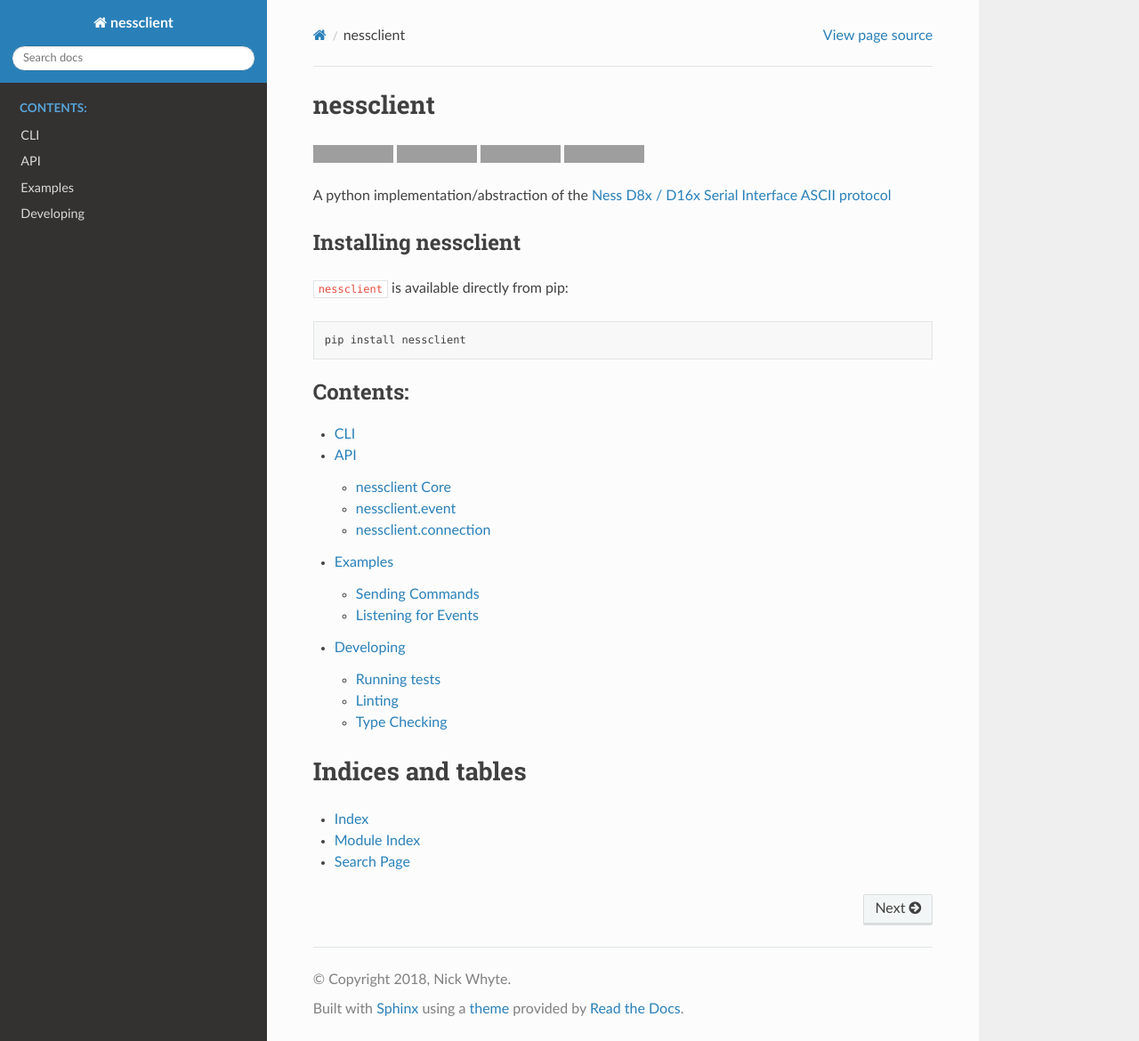
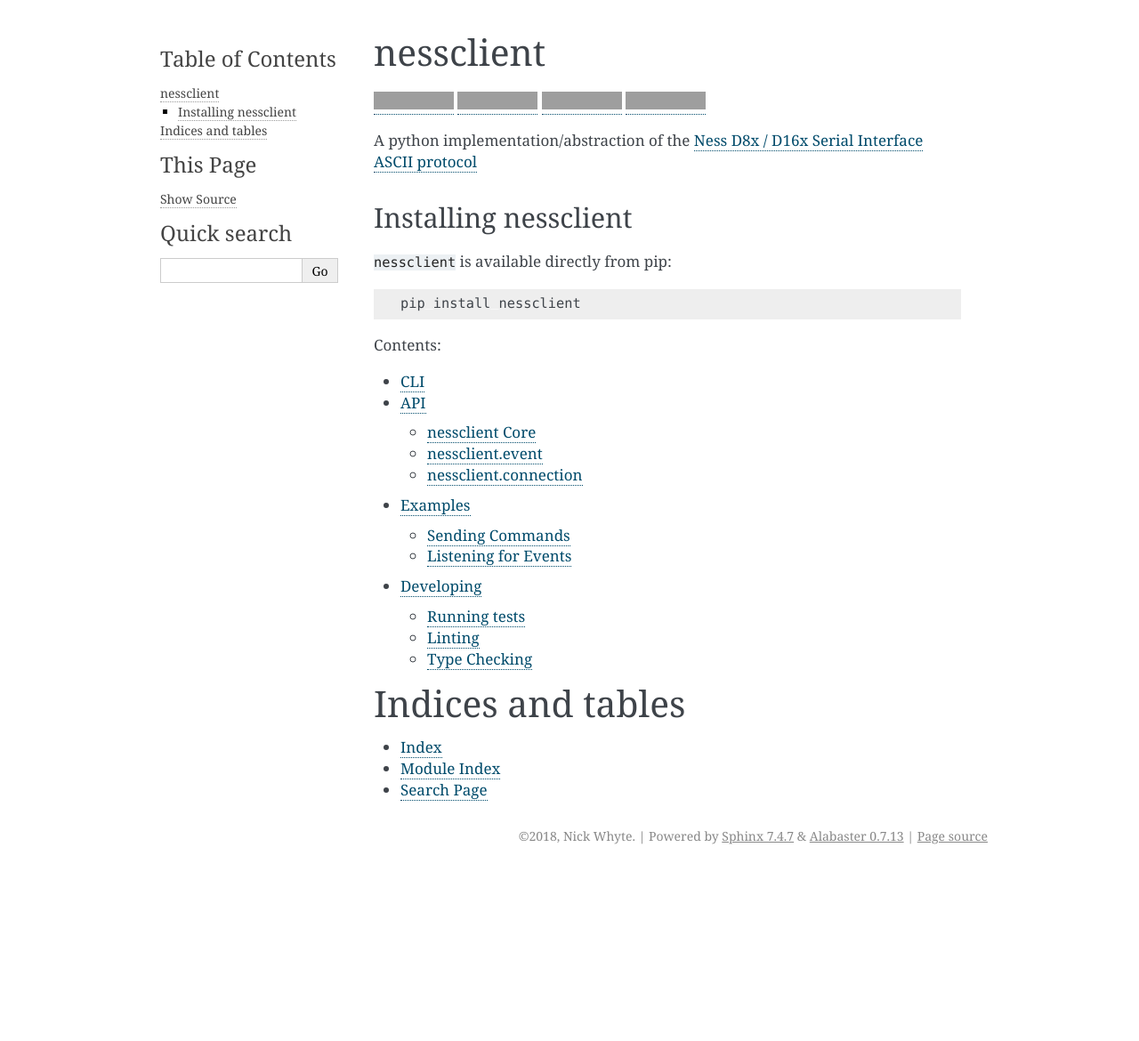
Before and after one commit to nickw444/nessclient, a Sphinx documentation site: the page built from docs/index.md, in a window 1280 px wide and 1170 px high. Shown: the whole window at 89% size. Built offline with Sphinx 7.4.7, drawn with Linux system fonts in a browser that asks for light colours; grey boxes are pictures that could not be loaded.

Commit message:
docs: update alabaster theme

```diff
--- a/docs/conf.py
+++ b/docs/conf.py
@@ -81,7 +81,7 @@ pygments_style = None
 # The theme to use for HTML and HTML Help pages.  See the documentation for
 # a list of builtin themes.
 #
-html_theme = 'sphinx_rtd_theme'
+html_theme = 'alabaster'
 
 # Theme options are theme-specific and customize the look and feel of a theme
 # further.  For a list of options available for each theme, see the
--- a/docs/requirements.txt
+++ b/docs/requirements.txt
@@ -1,4 +1,4 @@
 .
 sphinx
 myst-parser
-sphinx-rtd-theme
+alabaster>=0.7,<0.8
```
